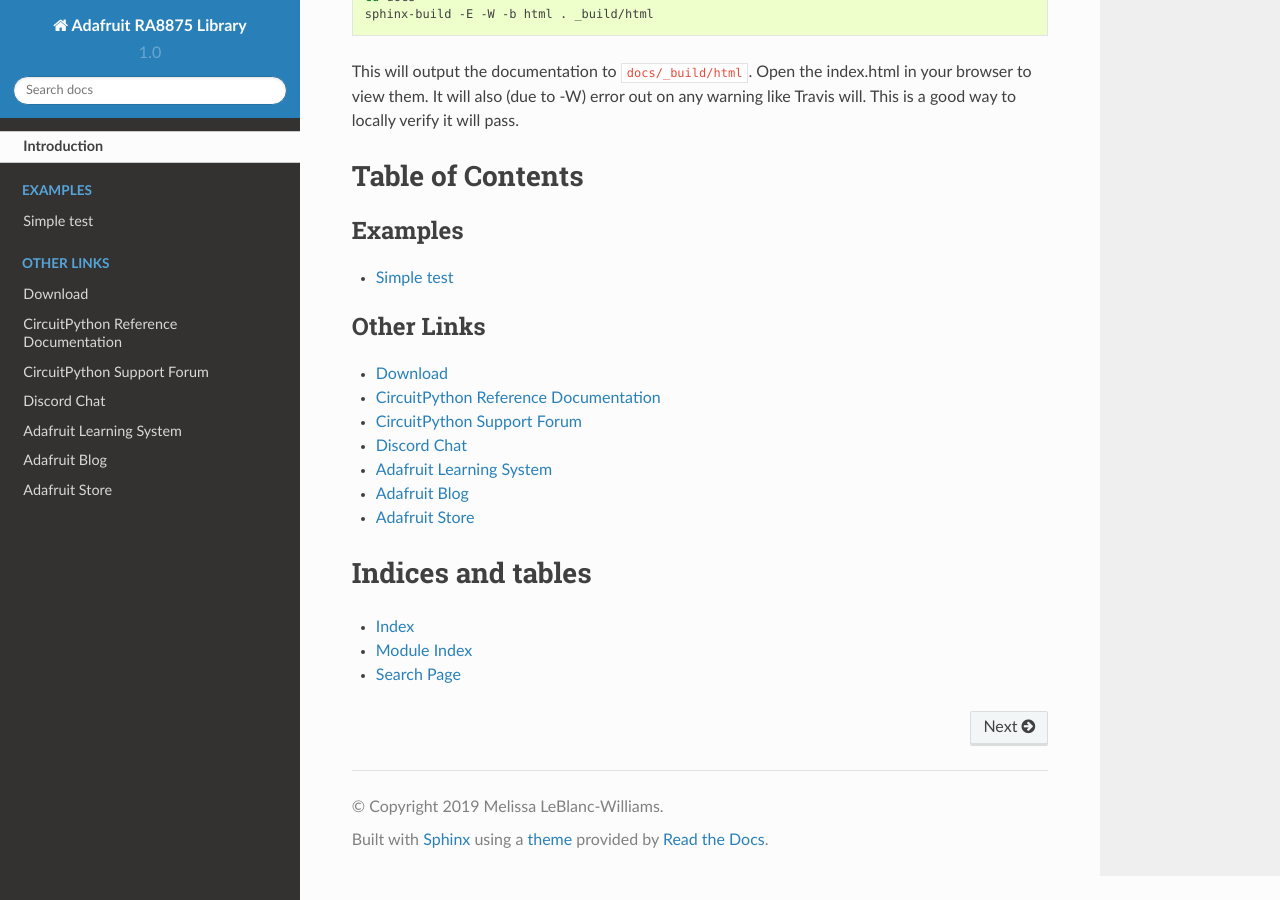
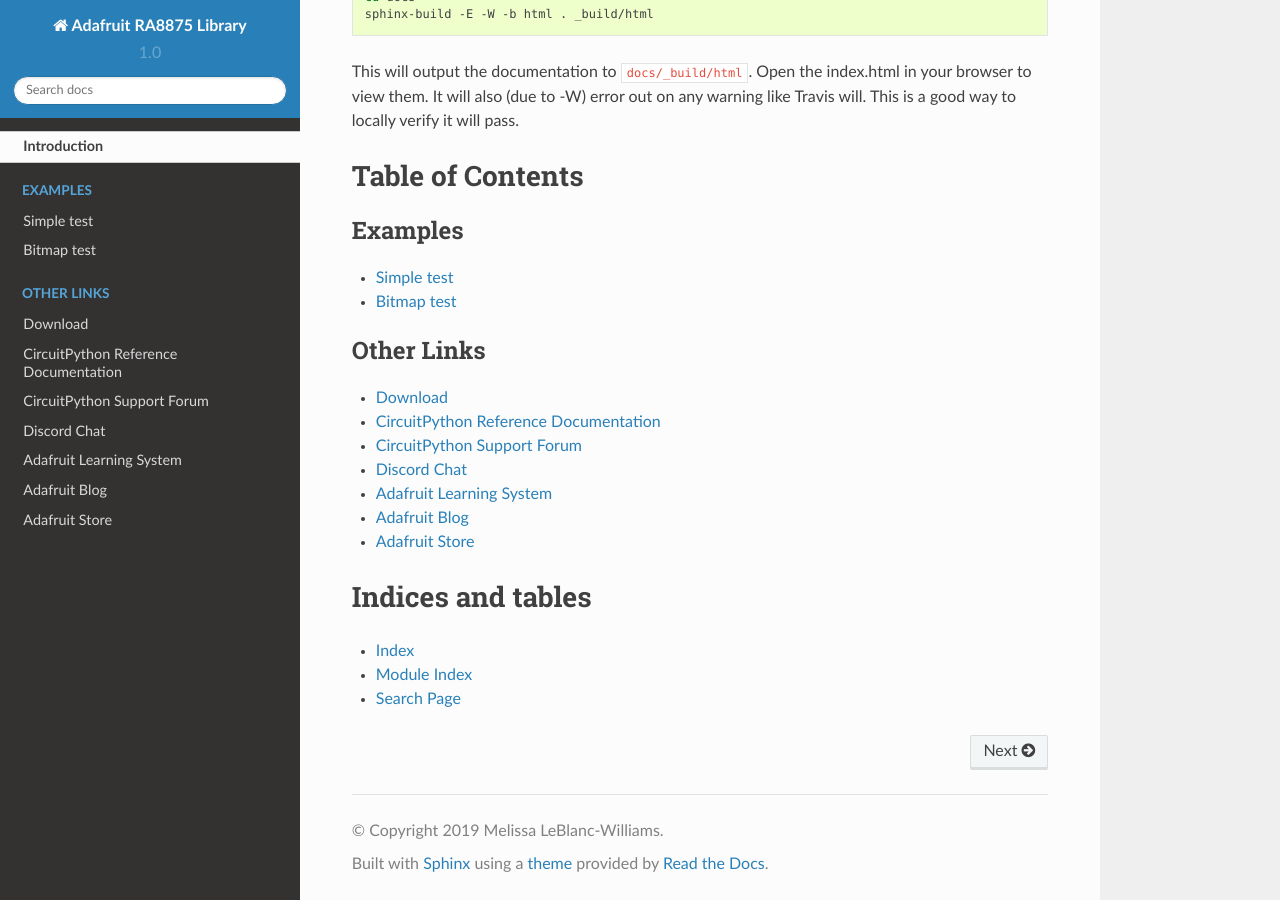
Before and after one commit to adafruit/Adafruit_CircuitPython_RA8875, a Sphinx documentation site: the page built from docs/index.rst, in a window 1280 px wide and 900 px high, scrolled down 1566 px. Built offline with Sphinx 7.4.7 and the Read the Docs theme 2.0.0, drawn with Linux system fonts in a browser that asks for light colours.

Commit message:
Updated examples list

```diff
--- a/docs/examples.rst
+++ b/docs/examples.rst
@@ -6,3 +6,11 @@
 .. literalinclude:: ../examples/ra8875_simpletest.py
     :caption: examples/ra8875_simpletest.py
     :linenos:
+
+
+Bitmap test
+------------
+
+.. literalinclude:: ../examples/ra8875_bmptest.py
+    :caption: examples/ra8875_bmptest.py
+    :linenos:
```
